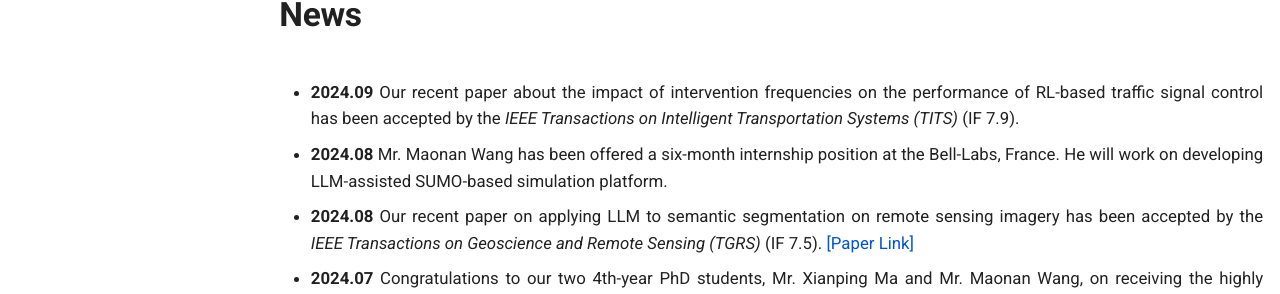
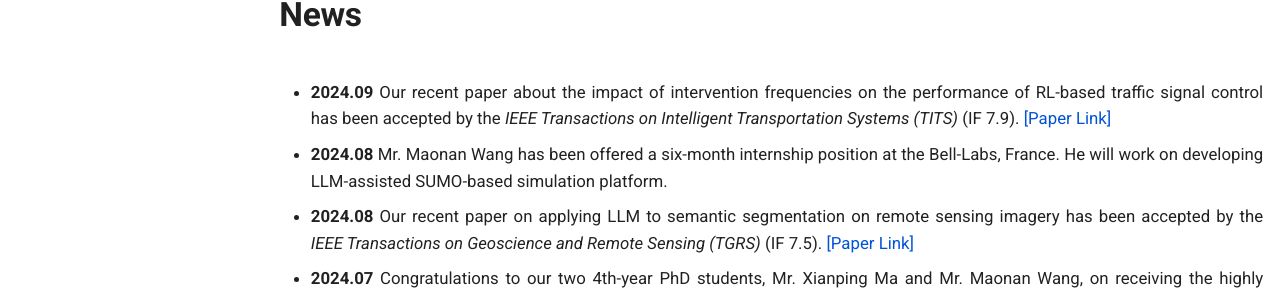
Before and after one commit to Traffic-Alpha/Sensing-Communication4Smart-City, an MkDocs documentation site: the page built from docs/index.md, in a window 1280 px wide and 900 px high. Shown: the part 370-664 px from the top of the window. Built offline with MkDocs 1.6.1 and Material for MkDocs 9.7.7, drawn with Linux system fonts in a browser that asks for light colours.

Commit message:
added TITS link

```diff
--- a/docs/index.md
+++ b/docs/index.md
@@ -6,7 +6,7 @@
 
 
 # **News**
-- **2024.09** Our recent paper about the impact of intervention frequencies on the performance of RL-based traffic signal control has been accepted by the *IEEE Transactions on Intelligent Transportation Systems (TITS)* (IF 7.9).
+- **2024.09** Our recent paper about the impact of intervention frequencies on the performance of RL-based traffic signal control has been accepted by the *IEEE Transactions on Intelligent Transportation Systems (TITS)* (IF 7.9). [[Paper Link]](https://ieeexplore.ieee.org/document/10696929)
 - **2024.08** Mr. Maonan Wang has been offered a six-month internship position at the Bell-Labs, France. He will work on developing LLM-assisted SUMO-based simulation platform.
 - **2024.08** Our recent paper on applying LLM to semantic segmentation on remote sensing imagery has been accepted by the *IEEE Transactions on Geoscience and Remote Sensing (TGRS)* (IF 7.5). [[Paper Link]](https://doi.org/10.1109/TGRS.2024.3443420)
 - **2024.07** Congratulations to our two 4th-year PhD students, Mr. Xianping Ma and Mr. Maonan Wang, on receiving the highly competetive fellowship from the Shenzhen Universiade International Scholarship Foundation (深圳大运留学基金). The fellowship will support the awardees to pay a short-term visit to overseas institutions.
```
Also changed, not shown: docs/pubs.md (+1 -1 lines).
